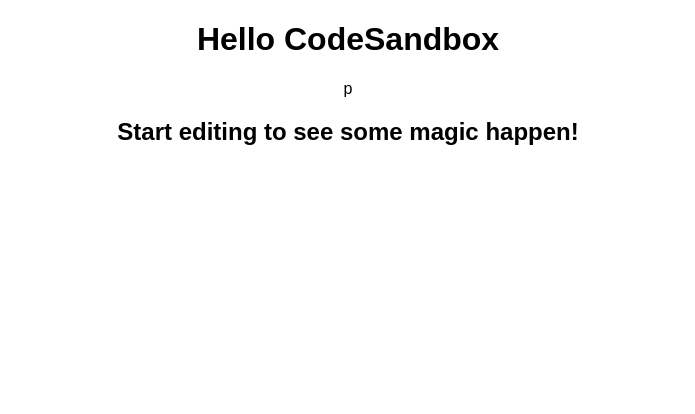
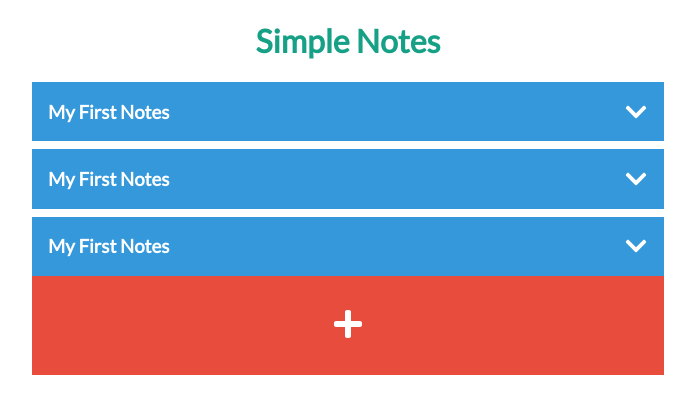
Before and after one commit to fabianvieri/sb-simple-notes, a React (Create React App) app: page / in a window 1280 px wide. Shown: the top 414 px of the page, without its empty margins (292-987 px from the left). Built offline with nearby package versions, Linux system fonts and the light colour scheme.

Commit message:
initial commit

```diff
--- a/package.json
+++ b/package.json
@@ -5,8 +5,10 @@
   "keywords": [],
   "main": "src/index.js",
   "dependencies": {
+    "local-storage": "2.0.0",
     "react": "16.12.0",
     "react-dom": "16.12.0",
+    "react-icons": "3.10.0",
     "react-scripts": "3.0.1"
   },
   "devDependencies": {
--- a/src/App.js
+++ b/src/App.js
@@ -1,11 +1,14 @@
 import React from "react";
-import "./styles.css";
+import "./styles.scss";
+import Note from "./components/Note/Note";
+import AddNote from "./components/AddNote/AddNote";
 
 export default function App() {
   return (
     <div className="App">
-      <h1>Hello CodeSandbox</h1>p
-      <h2>Start editing to see some magic happen!</h2>
+      <h1>Simple Notes</h1>
+      <Note />
+      <AddNote />
     </div>
   );
 }
--- /dev/null
+++ b/src/components/AddNote/AddNote.js
@@ -0,0 +1,13 @@
+import React from "react";
+import { FaPlus } from "react-icons/fa";
+import "./AddNote.scss";
+
+const AddNote = () => {
+  return (
+    <div className="AddNote">
+      <FaPlus className="icon-plus" />
+    </div>
+  );
+};
+
+export default AddNote;
--- /dev/null
+++ b/src/components/AddNote/AddNote.scss
@@ -0,0 +1,14 @@
+.AddNote {
+  padding: 2em;
+  background: #e74c3c;
+  cursor: pointer;
+  color: white;
+
+  .icon-plus {
+    font-size: 2rem;
+  }
+
+  &:hover {
+    background: #c0392b;
+  }
+}
--- /dev/null
+++ b/src/components/Note/Note.js
@@ -0,0 +1,15 @@
+import React from "react";
+import "./Note.scss";
+import NoteItem from "../NoteItem/NoteItem";
+
+const Note = () => {
+  return (
+    <div className="Note">
+      <NoteItem />
+      <NoteItem />
+      <NoteItem />
+    </div>
+  );
+};
+
+export default Note;
--- /dev/null
+++ b/src/components/Note/Note.scss
@@ -0,0 +1,4 @@
+.Note {
+  display: flex;
+  flex-flow: column nowrap;
+}
--- /dev/null
+++ b/src/components/NoteItem/NoteItem.js
@@ -0,0 +1,14 @@
+import React from "react";
+import "./NoteItem.scss";
+import { FaChevronDown } from "react-icons/fa";
+
+const NoteItem = () => {
+  return (
+    <div className="NoteItem">
+      <h3>My First Notes</h3>
+      <FaChevronDown className="icon-down" />
+    </div>
+  );
+};
+
+export default NoteItem;
--- /dev/null
+++ b/src/components/NoteItem/NoteItem.scss
@@ -0,0 +1,17 @@
+.NoteItem {
+  background: #3498db;
+  color: white;
+  display: flex;
+  align-items: center;
+  justify-content: space-between;
+  padding: 0 1em;
+
+  .icon-down {
+    font-size: 1.5rem;
+    cursor: pointer;
+  }
+
+  & + & {
+    margin-top: .5em;
+  }
+}
--- a/src/styles.css
+++ /dev/null
@@ -1,4 +0,0 @@
-.App {
-  font-family: sans-serif;
-  text-align: center;
-}
--- /dev/null
+++ b/src/styles.scss
@@ -0,0 +1,12 @@
+@import url('https://fonts.googleapis.com/css2?family=Lato&display=swap');
+
+.App {
+  font-family: 'Lato', sans-serif;
+  text-align: center;
+  width: 50%;
+  margin: 0 auto;
+
+  h1 {
+    color:#16a085;
+  }
+}
```
